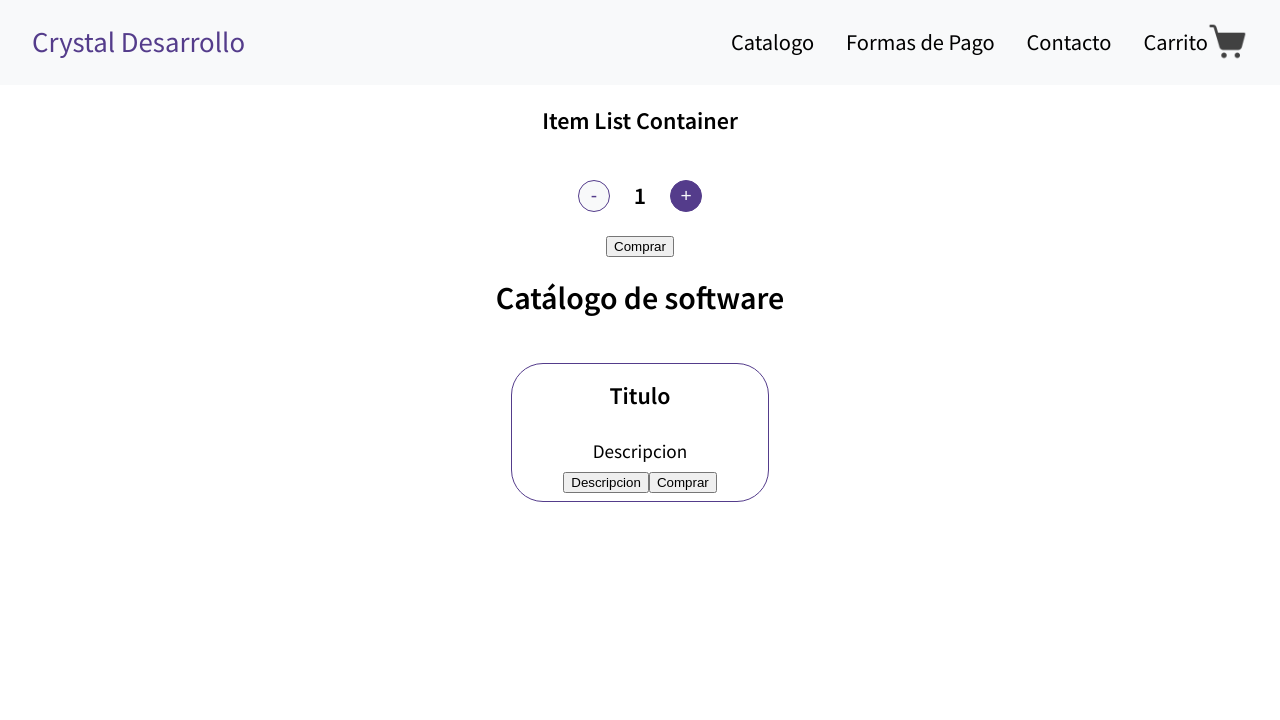
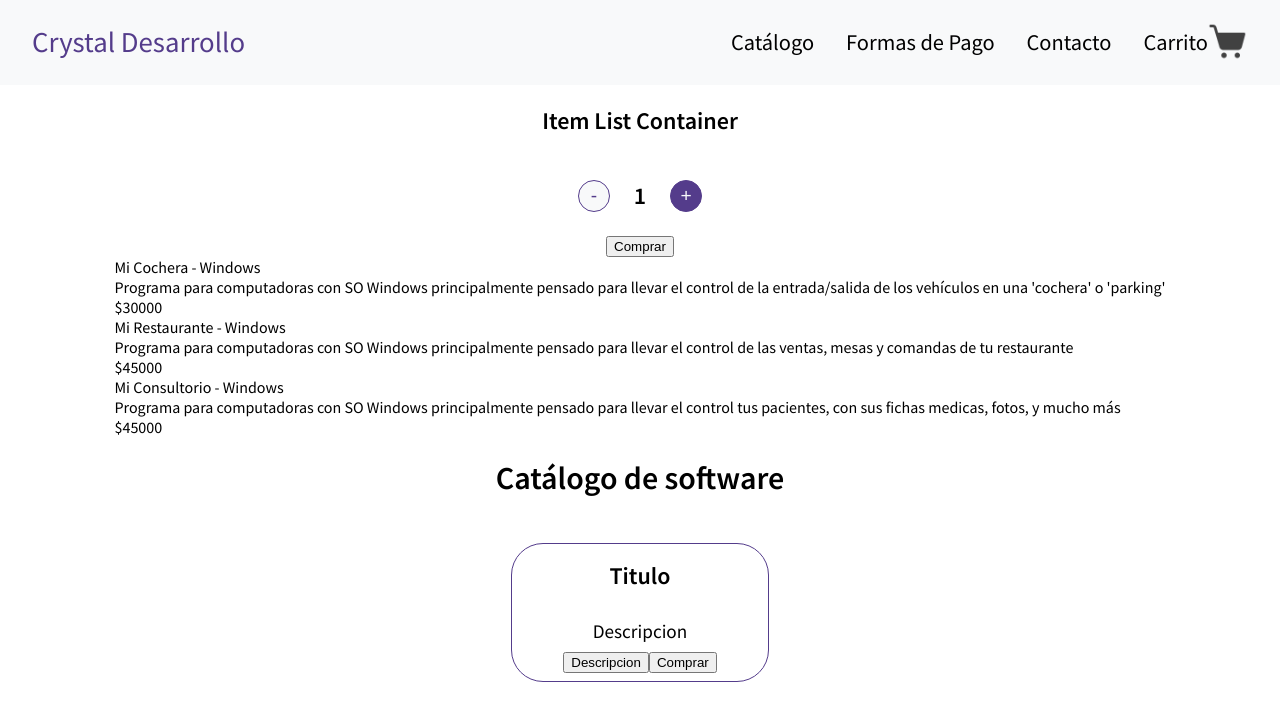
Before and after one commit to FacuMunozLemir/CrystalDesarrolloReact, a React (Create React App) app: page /descripcion in a window 1280 px wide. Shown: the top 720 px of the page. Built offline with nearby package versions, Linux system fonts and the light colour scheme; no server answers.

Commit message:
Commit utilizando props

```diff
--- a/src/App.js
+++ b/src/App.js
@@ -9,7 +9,7 @@ function App() {
   return (
     <div className="App">
       <NavBar />
-      <ItemListContainer />
+      <ItemListContainer saludo="Item List Container" />
       <Main />
     </div>
   );
--- /dev/null
+++ b/src/componentes/Item/Item.jsx
@@ -0,0 +1,13 @@
+import React from "react";
+
+const Item = ({ item }) => {
+  return (
+    <div>
+      <div>{item.name}</div>
+      <div>{item.description}</div>
+      <div>${item.price}</div>
+    </div>
+  );
+};
+
+export default Item;
--- a/src/componentes/ItemCount/ItemCount.jsx
+++ b/src/componentes/ItemCount/ItemCount.jsx
@@ -2,28 +2,31 @@ import { useEffect, useState } from "react";
 import Swal from "sweetalert2";
 import "../Contador/contador.css";
 
-function ItemCount() {
-  const [count, setCount] = useState(1);
+const ItemCount = ({ stock, initial, onAdd }) => {
+  const [count, setCount] = useState(initial);
+
+  const suma = () => {
+    if (count < stock) {
+      setCount(count + 1);
+    }
+  };
+  const resta = () => {
+    if (count > 0) {
+      setCount(count - 1);
+    }
+  };
 
   return (
     <div className="contador">
-      <button
-        className="btn btn-restar"
-        onClick={() => {
-          if (count > 0) {
-            setCount(count - 1);
-          } else if (count <= 0) {
-            Swal.fire("No se puede seleccionar menos de 0");
-          }
-        }}
-      >
+      <button className="btn btn-restar" onClick={resta}>
         -
       </button>
       <p className="numero">{count}</p>
-      <button className="btn btn-sumar" onClick={() => setCount(count + 1)}>
+      <button className="btn btn-sumar" onClick={suma}>
         +
       </button>
     </div>
   );
-}
+};
+
 export default ItemCount;
--- /dev/null
+++ b/src/componentes/ItemList/ItemList.jsx
@@ -0,0 +1,13 @@
+import Item from "../Item/Item";
+
+const ItemList = ({ items }) => {
+  return (
+    <div>
+      {items.map((item) => (
+        <Item key={item.id} item={item} />
+      ))}
+    </div>
+  );
+};
+
+export default ItemList;
--- a/src/componentes/ItemListContainer/ItemListContainer.jsx
+++ b/src/componentes/ItemListContainer/ItemListContainer.jsx
@@ -1,14 +1,41 @@
 import ItemCount from "../ItemCount/ItemCount";
+import { productos } from "../../mock/products";
+import ItemList from "../ItemList/ItemList";
+import React, { useEffect, useState } from "react";
+
 import "./itemListContainer.css";
 
-function ItemListContainer() {
+const ItemListContainer = ({ saludo }) => {
+  const [products, setProducts] = useState([]);
+
+  useEffect(() => {
+    const traerProductos = new Promise((res, rej) => {
+      setTimeout(() => {
+        res(productos);
+      }, 2000);
+    });
+
+    traerProductos
+      .then((res) => {
+        setProducts(res);
+      })
+      .catch((error) => {
+        console.log(error);
+      });
+  }, []);
+
+  console.log(products);
+  //   const onAdd = () => {
+  //     console.log("hola");
+
   return (
     <div className="item-list-container">
-      <h2>Item List Container</h2>
-      <ItemCount />
+      <h2>{saludo}</h2>
+      <ItemCount stock={10} initial={1} />
       <button className="btn btn-comprar">Comprar</button>
+      <ItemList items={products} />
     </div>
   );
-}
+};
 
 export default ItemListContainer;
--- a/src/componentes/NavBar/NavBar.jsx
+++ b/src/componentes/NavBar/NavBar.jsx
@@ -13,7 +13,7 @@ function NavBar() {
     <header className="NavBar">
       <Logo />
       <ul className="items">
-        <NavLink title="Catalogo" handleOnClick={handleClick} />
+        <NavLink title="Catálogo" handleOnClick={handleClick} />
         <NavLink title="Formas de Pago" handleOnClick={handleClick} />
         <NavLink title="Contacto" handleOnClick={handleClick} />
         <CartWidget title="Carrito" handleOnClick={handleClick} />
--- a/src/componentes/Tarjeta/Tarjeta.jsx
+++ b/src/componentes/Tarjeta/Tarjeta.jsx
@@ -3,24 +3,7 @@ import ItemCount from "../ItemCount/ItemCount";
 import React, { useEffect, useState } from "react";
 
 function Tarjeta() {
-  let urlRequest = "https://pokeapi.co/api/v2/pokemon/";
-  const [pokeList, setPokeList] = useState();
-
-  console.log("pokelist", pokeList);
-  useEffect(() => {
-    fetch(urlRequest)
-      .then((respuesta) => respuesta.json())
-      .then((respuestaJSON) => setPokeList(respuestaJSON.results));
-    // .catch((error) =>
-    //   console.error("Error obteniendo datos del pokemon", error)
-    // );
-  }, []);
-
   return (
-    // {pokeList.map(
-    //     (pokemon) =>
-
-    // )}
     <div className="card">
       <h3 className="titulo">Titulo</h3>
       <p className="descripcion">Descripcion</p>
--- a/src/componentes/Tarjeta/tarjeta.css
+++ b/src/componentes/Tarjeta/tarjeta.css
@@ -22,3 +22,10 @@
   font-size: 1.2rem;
   margin-bottom: 0.5rem;
 }
+
+.card .areaboton {
+  display: flex;
+  flex-direction: row;
+  justify-content: space-between;
+  align-items: center;
+}
--- /dev/null
+++ b/src/mock/products.js
@@ -0,0 +1,26 @@
+export const productos = [
+  {
+    id: 1,
+    name: "Mi Cochera - Windows",
+    price: 30000,
+    stock: 10,
+    description:
+      "Programa para computadoras con SO Windows principalmente pensado para llevar el control de la entrada/salida de los vehículos en una 'cochera' o 'parking' ",
+  },
+  {
+    id: 2,
+    name: "Mi Restaurante - Windows",
+    price: 45000,
+    stock: 10,
+    description:
+      "Programa para computadoras con SO Windows principalmente pensado para llevar el control de las ventas, mesas y comandas de tu restaurante",
+  },
+  {
+    id: 3,
+    name: "Mi Consultorio - Windows",
+    price: 45000,
+    stock: 10,
+    description:
+      "Programa para computadoras con SO Windows principalmente pensado para llevar el control tus pacientes, con sus fichas medicas, fotos, y mucho más",
+  },
+];
```
